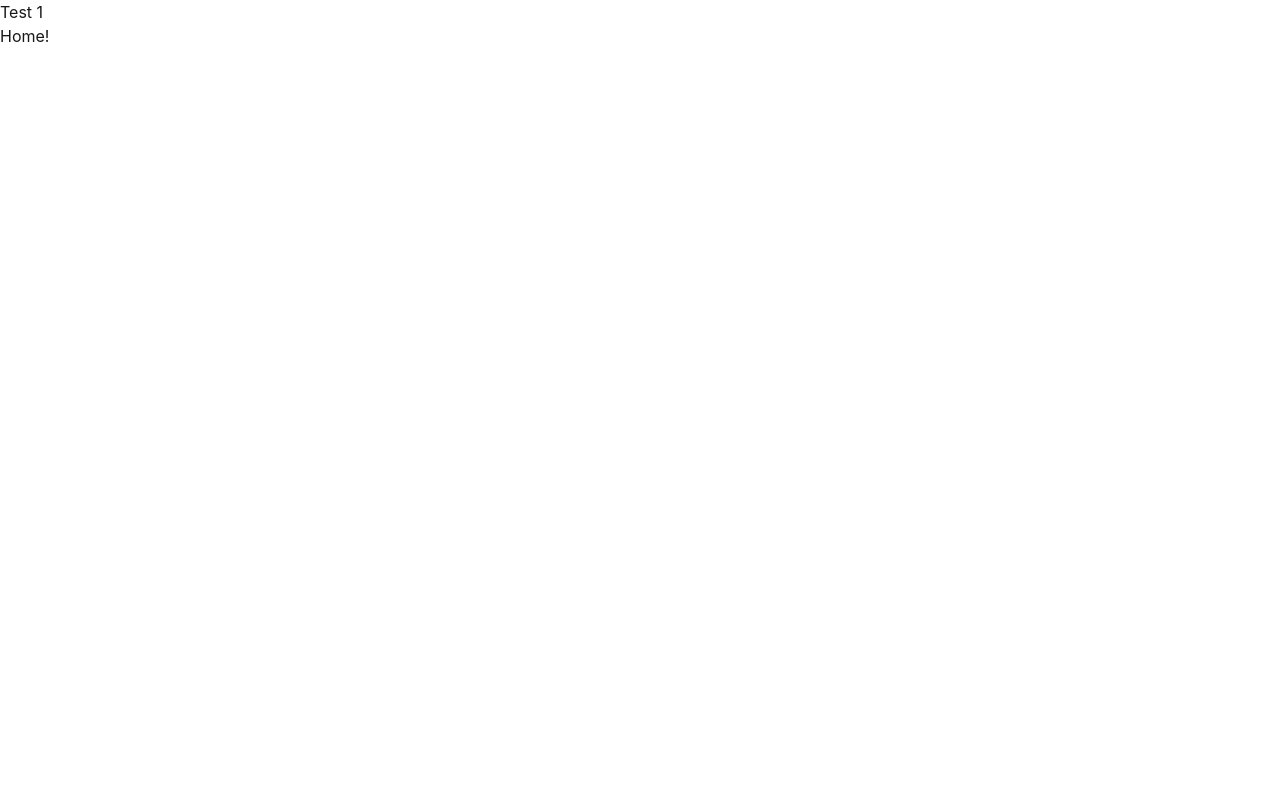
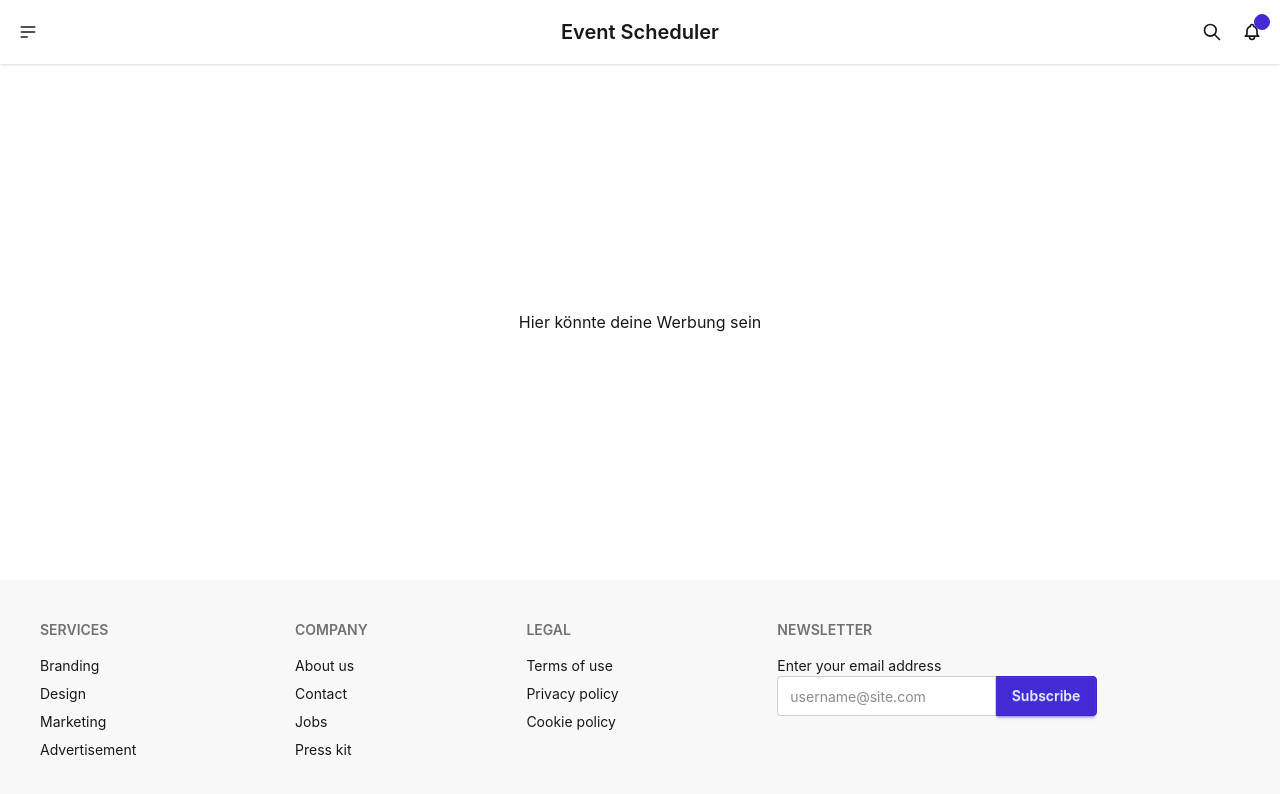
Before and after one commit to EliasKleinlein/Events-in-RTS, a React (Vite) app: page / in a window 1280 px wide. Shown: the top 794 px of the page. Built offline with nearby package versions, Linux system fonts and the light colour scheme.

Commit message:
Components + linking. Christopher/Elias coop

```diff
--- a/src/App.jsx
+++ b/src/App.jsx
@@ -16,7 +16,7 @@ const App = () => {
         <Route path="/login" element={<Login />} />
         <Route path="/register" element={<Register />} />
         <Route path="/createevents" element={<CreateEvents />} />
-        <Route path="/eventdetails/:eventid" element={<EventDetails />} />
+        <Route path="/eventsdetails/:eventid" element={<EventDetails />} />
         <Route path="*" element={<NotFound />} />
       </Route>
     </Routes>
--- /dev/null
+++ b/src/components/Footer.jsx
@@ -0,0 +1,42 @@
+const Footer = () => {
+  return (
+    <footer className="footer sm:footer-horizontal bg-base-200 text-base-content p-10">
+      <nav>
+        <h6 className="footer-title">Services</h6>
+        <a className="link link-hover">Branding</a>
+        <a className="link link-hover">Design</a>
+        <a className="link link-hover">Marketing</a>
+        <a className="link link-hover">Advertisement</a>
+      </nav>
+      <nav>
+        <h6 className="footer-title">Company</h6>
+        <a className="link link-hover">About us</a>
+        <a className="link link-hover">Contact</a>
+        <a className="link link-hover">Jobs</a>
+        <a className="link link-hover">Press kit</a>
+      </nav>
+      <nav>
+        <h6 className="footer-title">Legal</h6>
+        <a className="link link-hover">Terms of use</a>
+        <a className="link link-hover">Privacy policy</a>
+        <a className="link link-hover">Cookie policy</a>
+      </nav>
+      <form>
+        <h6 className="footer-title">Newsletter</h6>
+        <fieldset className="w-80">
+          <label>Enter your email address</label>
+          <div className="join">
+            <input
+              type="text"
+              placeholder="username@site.com"
+              className="input join-item"
+            />
+            <button className="btn btn-primary join-item">Subscribe</button>
+          </div>
+        </fieldset>
+      </form>
+    </footer>
+  );
+};
+
+export default Footer;
--- /dev/null
+++ b/src/components/Header.jsx
@@ -0,0 +1,99 @@
+import { Link } from "react-router";
+
+const Header = () => {
+  return (
+    <header>
+      <div className="navbar bg-base-100 shadow-sm">
+        <div className="navbar-start">
+          <div className="dropdown">
+            <div
+              tabIndex={0}
+              role="button"
+              className="btn btn-ghost btn-circle"
+            >
+              <svg
+                xmlns="http://www.w3.org/2000/svg"
+                className="h-5 w-5"
+                fill="none"
+                viewBox="0 0 24 24"
+                stroke="currentColor"
+              >
+                {" "}
+                <path
+                  strokeLinecap="round"
+                  strokeLinejoin="round"
+                  strokeWidth="2"
+                  d="M4 6h16M4 12h16M4 18h7"
+                />{" "}
+              </svg>
+            </div>
+            <ul
+              tabIndex="-1"
+              className="menu menu-sm dropdown-content bg-base-100 rounded-box z-1 mt-3 w-52 p-2 shadow"
+            >
+              <li>
+                <Link to="/">Home</Link>
+              </li>
+              <li>
+                <Link to="/Register">Register</Link>
+              </li>
+              <li>
+                <Link to="/Login">Login</Link>
+              </li>
+              <li>
+                <Link to="/CreateEvents">CreateEvents</Link>
+              </li>
+              <li>
+                <Link to="/EventsDetails">EventsDetails</Link>
+              </li>
+            </ul>
+          </div>
+        </div>
+        <div className="navbar-center">
+          <a className="btn btn-ghost text-xl">Event Scheduler</a>
+        </div>
+        <div className="navbar-end">
+          <button className="btn btn-ghost btn-circle">
+            <svg
+              xmlns="http://www.w3.org/2000/svg"
+              className="h-5 w-5"
+              fill="none"
+              viewBox="0 0 24 24"
+              stroke="currentColor"
+            >
+              {" "}
+              <path
+                strokeLinecap="round"
+                strokeLinejoin="round"
+                strokeWidth="2"
+                d="M21 21l-6-6m2-5a7 7 0 11-14 0 7 7 0 0114 0z"
+              />{" "}
+            </svg>
+          </button>
+          <button className="btn btn-ghost btn-circle">
+            <div className="indicator">
+              <svg
+                xmlns="http://www.w3.org/2000/svg"
+                className="h-5 w-5"
+                fill="none"
+                viewBox="0 0 24 24"
+                stroke="currentColor"
+              >
+                {" "}
+                <path
+                  strokeLinecap="round"
+                  strokeLinejoin="round"
+                  strokeWidth="2"
+                  d="M15 17h5l-1.405-1.405A2.032 2.032 0 0118 14.158V11a6.002 6.002 0 00-4-5.659V5a2 2 0 10-4 0v.341C7.67 6.165 6 8.388 6 11v3.159c0 .538-.214 1.055-.595 1.436L4 17h5m6 0v1a3 3 0 11-6 0v-1m6 0H9"
+                />{" "}
+              </svg>
+              <span className="badge badge-xs badge-primary indicator-item"></span>
+            </div>
+          </button>
+        </div>
+      </div>
+    </header>
+  );
+};
+
+export default Header;
--- a/src/layouts/MainLayout.jsx
+++ b/src/layouts/MainLayout.jsx
@@ -1,10 +1,16 @@
 import { Outlet } from "react-router";
+
+import Footer from "../components/Footer";
+import Header from "../components/Header";
 
 const MainLayout = () => {
   return (
-    <div>
-      <h1>Test 1</h1>
-      <Outlet />
+    <div className="flex min-h-screen flex-col justify-between">
+      <Header />
+      <main>
+        <Outlet />
+      </main>
+      <Footer />
     </div>
   );
 };
--- a/src/pages/EventsDetails.jsx
+++ b/src/pages/EventsDetails.jsx
@@ -2,7 +2,7 @@ import { useParams } from "react-router";
 
 const EventDetails = () => {
   const { eventid } = useParams();
-  return <div>EventDetails!</div>;
+  return <div>EventsDetails!</div>;
 };
 
 export default EventDetails;
--- a/src/pages/Home.jsx
+++ b/src/pages/Home.jsx
@@ -1,5 +1,5 @@
 const Home = () => {
-  return <div>Home!</div>;
+  return <div className="text-center">Hier könnte deine Werbung sein</div>;
 };
 
 export default Home;
```
